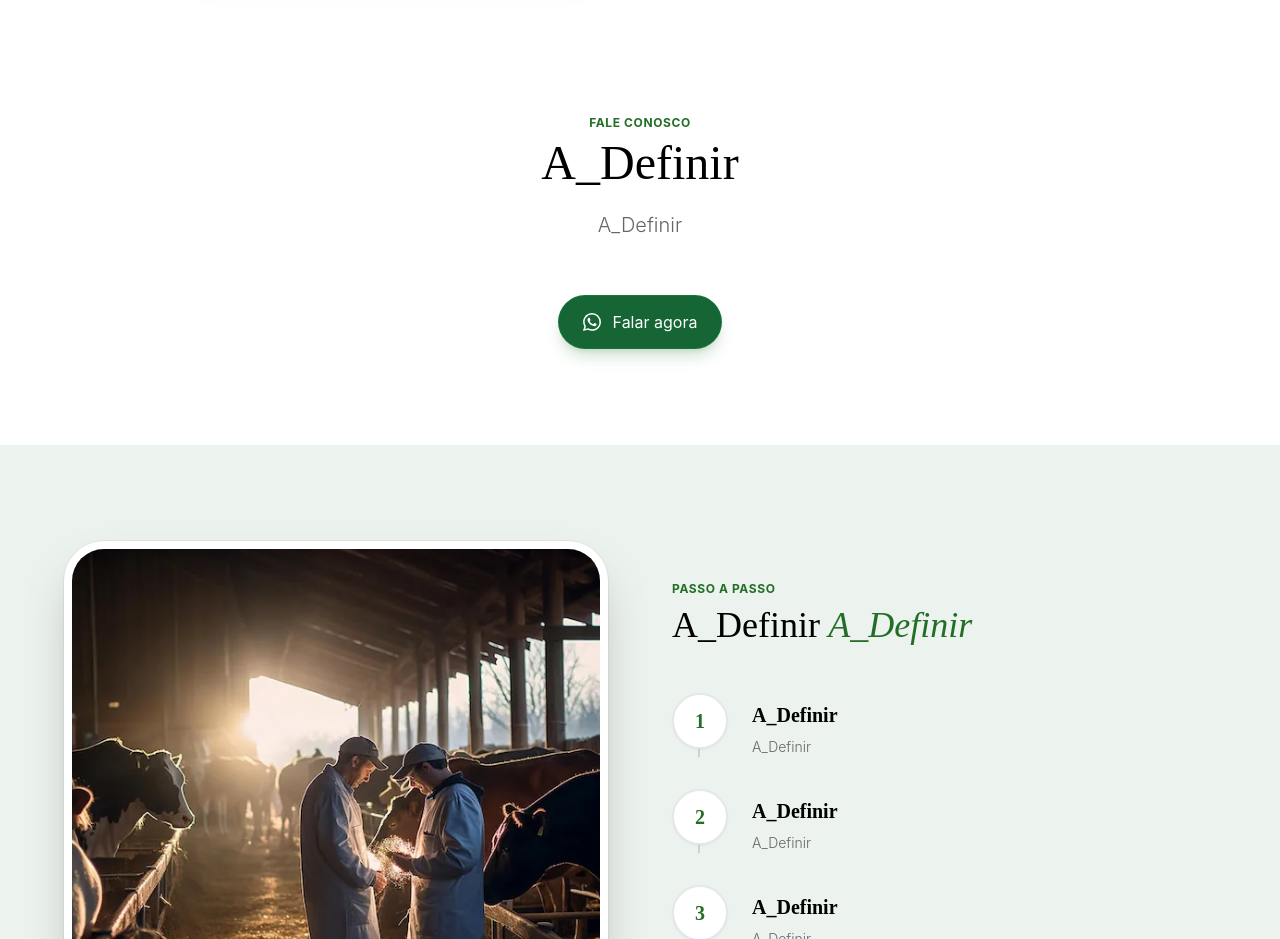
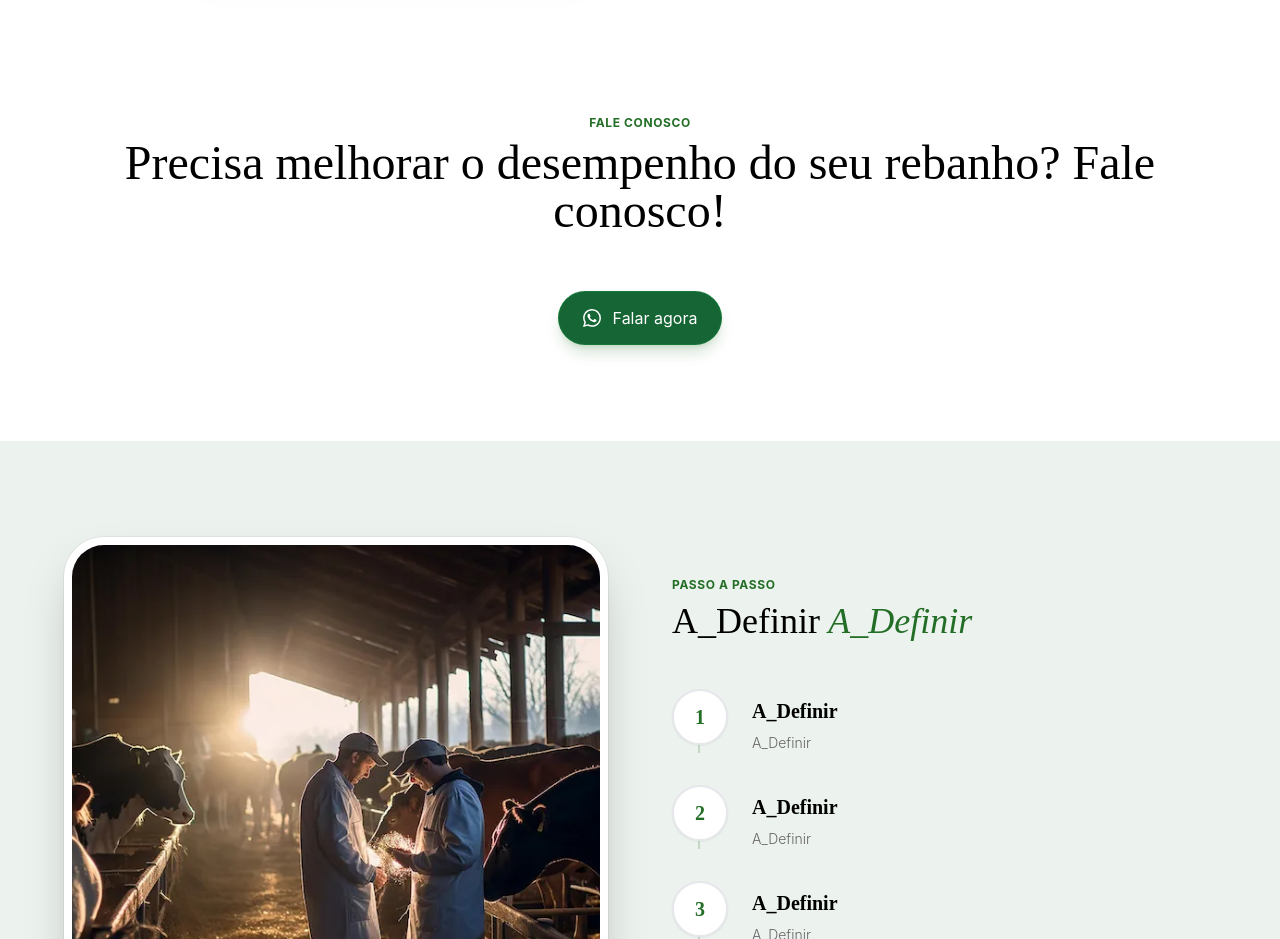
Before and after one commit to Paper-Street-Softwares/SOP-Massari, a React (Vite) app: page /#home in a window 1280 px wide. Shown: the part 3620-4559 px from the top of the page. Built offline with nearby package versions, Linux system fonts and the light colour scheme.

Commit message:
fix: Cta

```diff
--- a/src/content/content.jsx
+++ b/src/content/content.jsx
@@ -404,13 +404,15 @@ const content = {
     },
     ctaSecondary: {
       miniTag: 'FALE CONOSCO',
-      title: <h1>A_Definir</h1>,
-      subtitle: 'A_Definir',
-      subtitleDireita: (
-        <p className="gap-3 flex font-mainFont opacity-60 mt-1">
-          <span>E N T R E </span> E M <span>C O N T A T O</span> V I A
-        </p>
+      title: (
+        <h1>Precisa melhorar o desempenho do seu rebanho? Fale conosco!</h1>
       ),
+      subtitle: '',
+      // subtitleDireita: (
+      //   <p className="gap-3 flex font-mainFont opacity-60 mt-1">
+      //     <span>E N T R E </span> E M <span>C O N T A T O</span> V I A
+      //   </p>
+      // ),
       titleDireita: (
         <h1 className="text-title5 my-3 font-mainFont">WhatsApp</h1>
       ),
```
